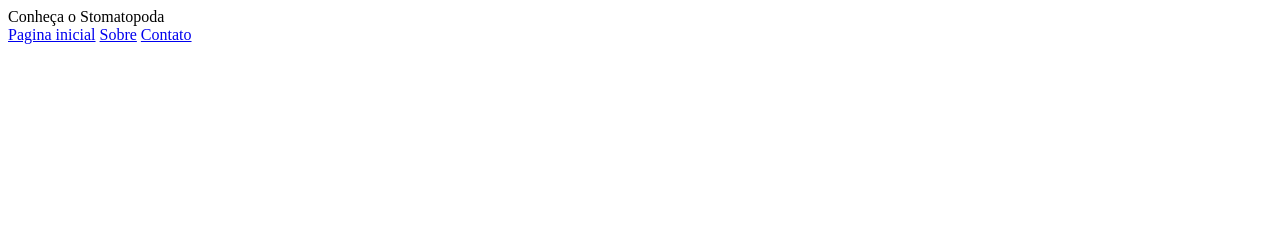
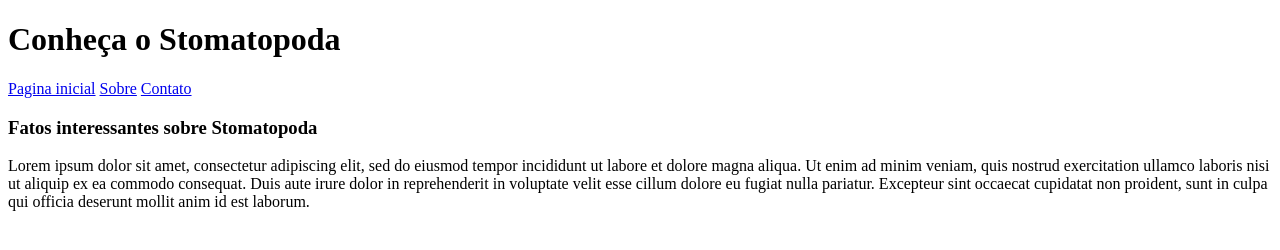
Before and after one commit to Mairton/trybe-exercises, a plain HTML site: page bloco_3/dia_4/2index.html in a window 1280 px wide. Drawn offline with Linux system fonts and the light colour scheme.

Commit message:
Exercicio 02 - texto fatos interessantes

```diff
--- a/bloco_3/dia_4/2index.html
+++ b/bloco_3/dia_4/2index.html
@@ -7,13 +7,22 @@
   <body>
     <!--insira os elementos aqui-->
     <!--1 - Adicione um cabeçalho na página contendo o título Soco a 80km/h: Conheça o Stomatopoda .-->
-    <header> Conheça o Stomatopoda</header>
+    <header>
+        <h1>Conheça o Stomatopoda</h1>
+    </header>
     <!--2 - Adicione um conjunto de links que representam a área de navegação do site.-->
     <nav>
         <a href="#" target="_blank">Pagina inicial</a>
         <a href="#" target="_blank">Sobre</a>
         <a href="#" target="_blank">Contato</a>
     </nav>
+    <main>
+    <!--3 - Crie um artigo que vai conter os fatos interessantes sobre o Stomatopoda . O artigo terá o subtítulo Fatos sobre o Stomatopoda . Segue um site animal de inspiração para pegar fatos-->
+        <article>
+            <h3>Fatos interessantes sobre Stomatopoda</h3>
+            <p>Lorem ipsum dolor sit amet, consectetur adipiscing elit, sed do eiusmod tempor incididunt ut labore et dolore magna aliqua. Ut enim ad minim veniam, quis nostrud exercitation ullamco laboris nisi ut aliquip ex ea commodo consequat. Duis aute irure dolor in reprehenderit in voluptate velit esse cillum dolore eu fugiat nulla pariatur. Excepteur sint occaecat cupidatat non proident, sunt in culpa qui officia deserunt mollit anim id est laborum.</p>
 
+        </article>
+    </main>
   </body>
 </html>
```
